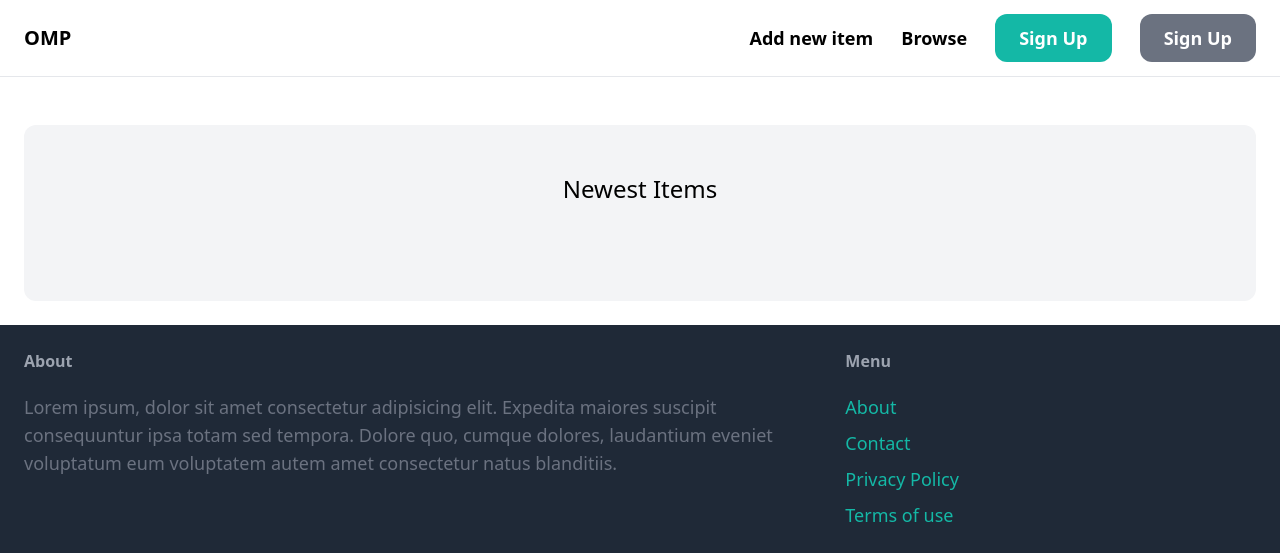
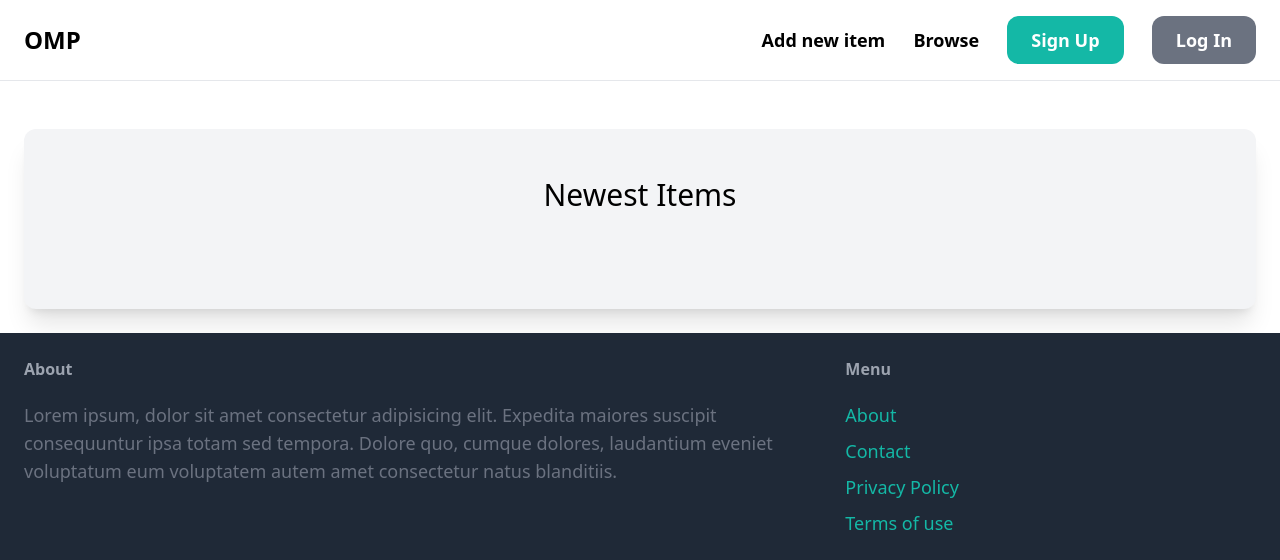
Before and after one commit to adityashibu/onlineMarketPlace, a Django app: page / in a window 1280 px wide. Shown: the top 560 px of the page. Run offline with Django 5.2, Linux system fonts and the light colour scheme; data that the repository does not hold is empty; some libraries are stand-ins or nearby versions.

Commit message:
Minor updates on text

```diff
--- a/onlineMarketPlace/core/templates/core/base.html
+++ b/onlineMarketPlace/core/templates/core/base.html
@@ -12,7 +12,7 @@
 
     <body>
         <nav class="py-6 px-6 flex justify-between items-center border-b border-gray-200">
-            <a href="/" class="text-xl font-semibold">
+            <a href="/" class="text-2xl font-bold">
                 OMP
             </a>
 
@@ -21,7 +21,7 @@
                 <a href="#" class="text-lg font-semibold hover:text-gray-500">Browse</a>
 
                 <a href="#" class="px-6 py-3 text-lg font-semibold bg-teal-500 text-white rounded-xl hover:bg-teal-700">Sign Up</a>
-                <a href="#" class="px-6 py-3 text-lg font-semibold bg-gray-500 text-white rounded-xl hover:bg-gray-700">Sign Up</a>
+                <a href="#" class="px-6 py-3 text-lg font-semibold bg-gray-500 text-white rounded-xl hover:bg-gray-700">Log In</a>
             </div>
         </nav>
         <div class="px-6 py-6">
--- a/onlineMarketPlace/core/templates/core/index.html
+++ b/onlineMarketPlace/core/templates/core/index.html
@@ -5,8 +5,8 @@
 {% endblock %}
 
 {% block content %}
-    <div class="mt-6 px-6 py-12 bg-gray-100 rounded-xl">
-        <h2 class="mb-12 text-2xl text-center">Newest Items</h2>
+    <div class="mt-6 px-6 py-12 bg-gray-100 rounded-xl shadow-xl">
+        <h2 class="mb-12 text-3xl text-center">Newest Items</h2>
 
         <div class="grid grid-cols-3 gap-3">
             {% for item in items %}
```
